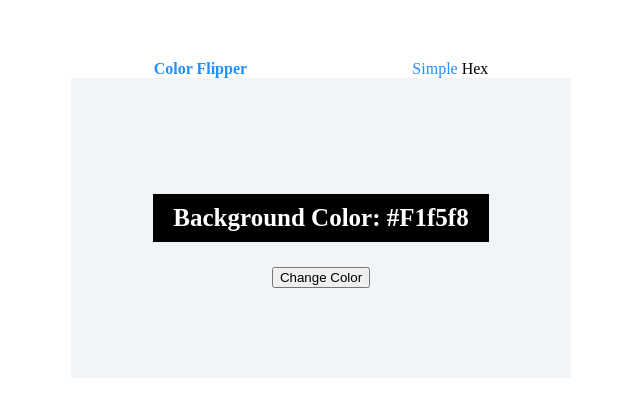
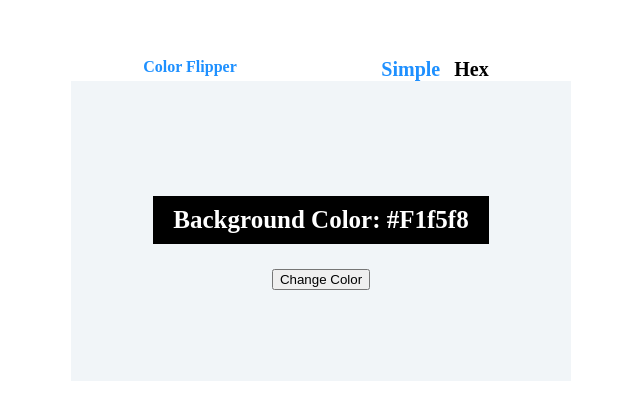
Before and after one commit to OxanaYu/Color-flipper, a plain HTML site: page index.html in a window 1280 px wide. Shown: the part 189-608 px from the top of the page, without its empty margins (319-959 px from the left). Drawn offline with Linux system fonts and the light colour scheme.

Commit message:
styles added

```diff
--- a/index.html
+++ b/index.html
@@ -12,13 +12,13 @@
         <header>
             <a class="name">Color Flipper</a>
             <div>
-                <a id="simple" class="active colorCOntrol">Simple</a>
-                <a id="hex" class="colorCOntrol">Hex</a>
+                <a id="simple" class="active colorControl">Simple</a>
+                <a id="hex" class="colorControl">Hex</a>
             </div>
         </header>
         <main>
             <p>Background Color: <span>#F1f5f8</span></p>
-            <button>Change Color</button>
+            <button id="#changeColorBtn">Change Color</button>
         </main>
     </div>
     <script src=""script.js></script>
```
